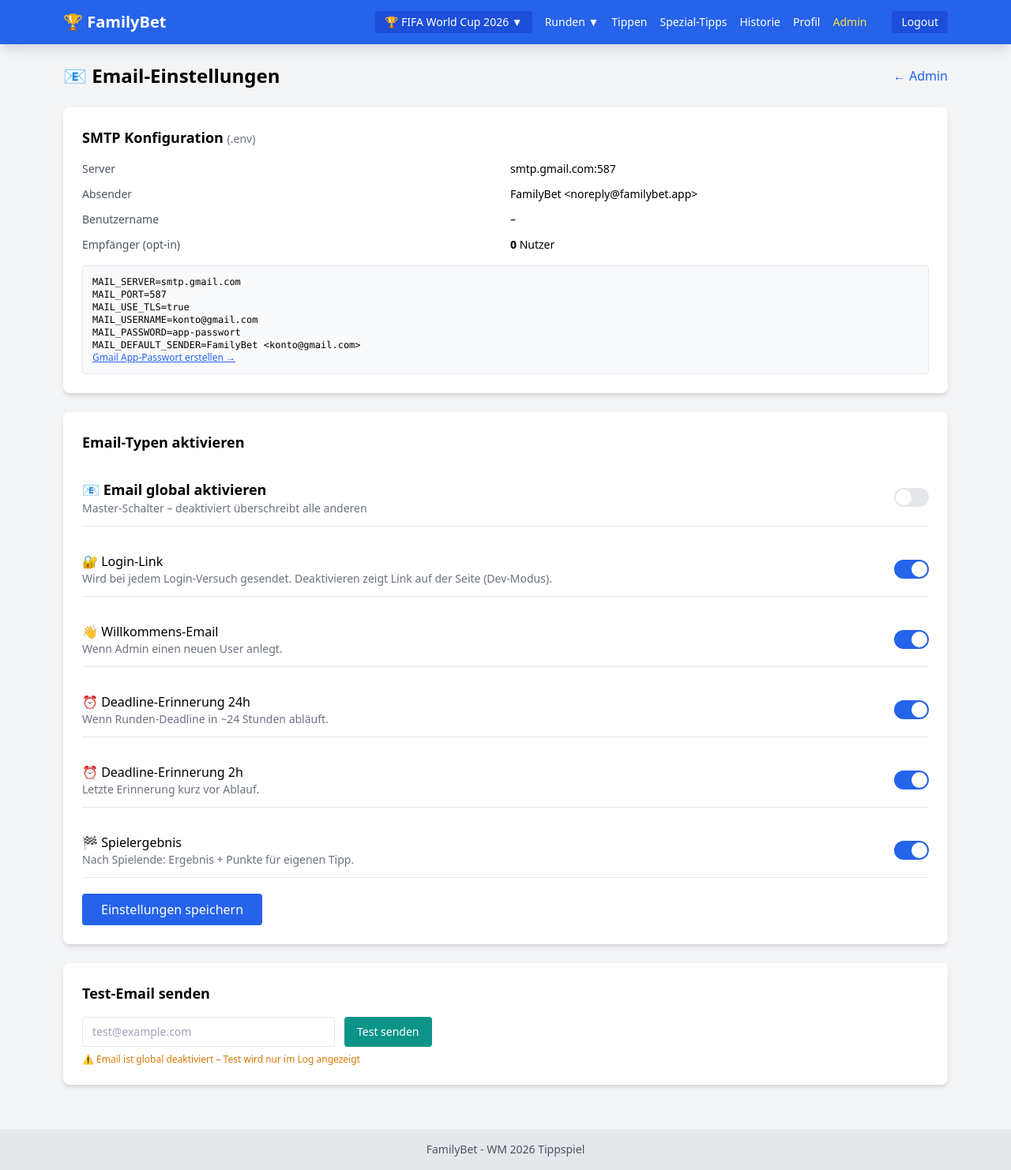
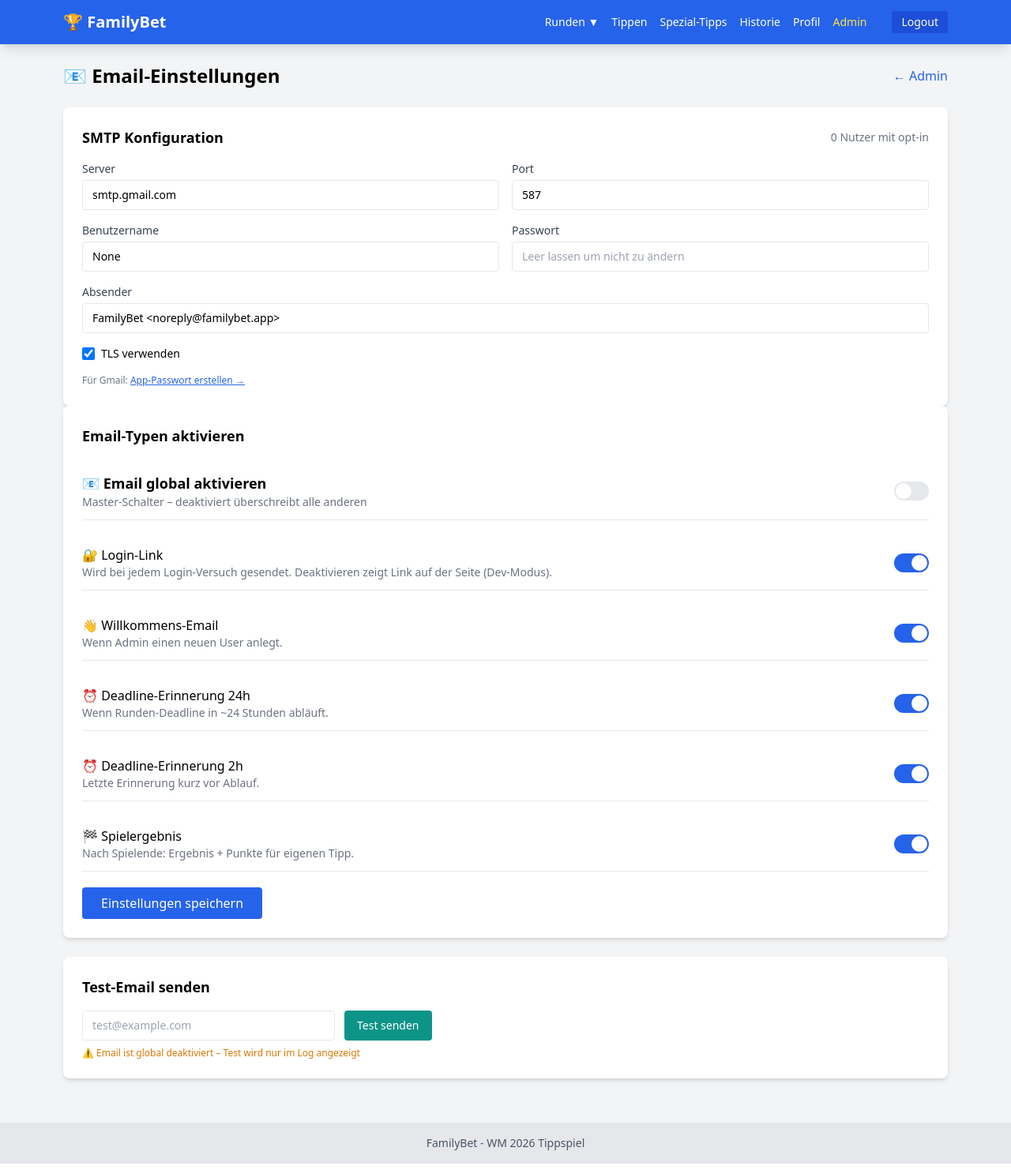
Before and after one commit to ccarpo/familybet, a Flask app: page /admin/email in a window 1280 px wide. Shown: the whole page at 79% size. Run offline with Flask 3, Linux system fonts and the light colour scheme; the visitor is signed in with stand-in values (Sample User, id 1); data comes from the database, SQL or seed files in the repository; some libraries are stand-ins or nearby versions.

Commit message:
fix email

```diff
--- a/app/models.py
+++ b/app/models.py
@@ -437,13 +437,21 @@ class BettingPhaseLock(db.Model):
 
 
 class EmailSettings(db.Model):
-    """Singleton table: admin-controlled toggles for each email type."""
+    """Singleton table: admin-controlled SMTP config and per-type toggles."""
     __tablename__ = 'email_settings'
 
     id = db.Column(db.Integer, primary_key=True)
 
     # Global kill-switch (overrides all below)
     enabled = db.Column(db.Boolean, default=False)
+
+    # SMTP configuration (overrides .env if set)
+    mail_server = db.Column(db.String(200), nullable=True)
+    mail_port = db.Column(db.Integer, nullable=True)
+    mail_use_tls = db.Column(db.Boolean, default=True)
+    mail_username = db.Column(db.String(200), nullable=True)
+    mail_password = db.Column(db.String(200), nullable=True)
+    mail_sender = db.Column(db.String(200), nullable=True)
 
     # Per-type toggles
     send_magic_link = db.Column(db.Boolean, default=True)
--- a/app/routes/admin.py
+++ b/app/routes/admin.py
@@ -372,6 +372,7 @@ def edit_user(user_id):
         target_user.name = name
         target_user.email = email
         target_user.is_admin = is_admin_user
+        target_user.email_notifications = 'email_notifications' in request.form
         db.session.commit()
 
         flash(f'Benutzer {name} aktualisiert', 'success')
@@ -604,6 +605,16 @@ def email_settings():
             settings.send_deadline_24h = 'send_deadline_24h' in request.form
             settings.send_deadline_2h = 'send_deadline_2h' in request.form
             settings.send_match_result = 'send_match_result' in request.form
+            # SMTP fields
+            settings.mail_server = request.form.get('mail_server', '').strip() or None
+            port_str = request.form.get('mail_port', '').strip()
+            settings.mail_port = int(port_str) if port_str.isdigit() else None
+            settings.mail_use_tls = 'mail_use_tls' in request.form
+            settings.mail_username = request.form.get('mail_username', '').strip() or None
+            pwd = request.form.get('mail_password', '').strip()
+            if pwd:
+                settings.mail_password = pwd
+            settings.mail_sender = request.form.get('mail_sender', '').strip() or None
             db.session.commit()
             flash('Email-Einstellungen gespeichert', 'success')
 
@@ -613,21 +624,20 @@ def email_settings():
                 flash('Bitte Email-Adresse angeben', 'error')
             else:
                 from app.services.email_service import send_test_email
-                ok = send_test_email(to_email, user.name)
+                ok, err = send_test_email(to_email, user.name)
                 if ok:
-                    flash(f'Test-Email an {to_email} gesendet ✓', 'success')
-                elif not settings.enabled:
-                    flash('Email ist global deaktiviert. Aktiviere Email oben.', 'warning')
+                    flash(f'✅ Test-Email an {to_email} gesendet', 'success')
                 else:
-                    flash('Email-Versand fehlgeschlagen. SMTP-Konfiguration prüfen.', 'error')
+                    flash(f'❌ Fehler: {err}', 'error')
 
         return redirect(url_for('admin.email_settings'))
 
     mail_config = {
-        'server': current_app.config.get('MAIL_SERVER', ''),
-        'port': current_app.config.get('MAIL_PORT', 587),
-        'username': current_app.config.get('MAIL_USERNAME', ''),
-        'sender': current_app.config.get('MAIL_DEFAULT_SENDER', ''),
+        'server': settings.mail_server or current_app.config.get('MAIL_SERVER', ''),
+        'port': settings.mail_port or current_app.config.get('MAIL_PORT', 587),
+        'username': settings.mail_username or current_app.config.get('MAIL_USERNAME', ''),
+        'sender': settings.mail_sender or current_app.config.get('MAIL_DEFAULT_SENDER', ''),
+        'use_tls': settings.mail_use_tls,
     }
 
     users_with_email = User.query.filter(
--- a/app/templates/admin/edit_user.html
+++ b/app/templates/admin/edit_user.html
@@ -26,6 +26,12 @@
                 <label for="is_admin" class="text-sm font-medium">Admin-Rechte</label>
             </div>
 
+            <div class="flex items-center">
+                <input type="checkbox" name="email_notifications" id="email_notifications" class="mr-2"
+                       {% if target_user.email_notifications %}checked{% endif %}>
+                <label for="email_notifications" class="text-sm font-medium">📧 Email-Benachrichtigungen</label>
+            </div>
+
             <div class="pt-2 border-t">
                 <div class="flex items-center justify-between text-sm">
                     <span class="text-gray-600">Gesamtpunkte:</span>
--- a/app/templates/admin/email_settings.html
+++ b/app/templates/admin/email_settings.html
@@ -9,34 +9,62 @@
         <a href="{{ url_for('admin.index') }}" class="text-blue-600 hover:underline">← Admin</a>
     </div>
 
-    <!-- SMTP Info -->
-    <div class="bg-white rounded-lg shadow-md p-6">
-        <h2 class="text-lg font-bold mb-4">SMTP Konfiguration <span class="text-sm font-normal text-gray-500">(.env)</span></h2>
-        <div class="grid grid-cols-2 gap-3 text-sm">
-            <div class="font-medium text-gray-600">Server</div>
-            <div>{{ mail_config.server }}:{{ mail_config.port }}</div>
-            <div class="font-medium text-gray-600">Absender</div>
-            <div>{{ mail_config.sender or '–' }}</div>
-            <div class="font-medium text-gray-600">Benutzername</div>
-            <div>{{ mail_config.username or '–' }}</div>
-            <div class="font-medium text-gray-600">Empfänger (opt-in)</div>
-            <div><strong>{{ users_with_email }}</strong> Nutzer</div>
+    <!-- Combined settings form -->
+    <form method="POST">
+        <input type="hidden" name="action" value="save">
+
+    <!-- SMTP Konfiguration -->
+    <div class="bg-white rounded-lg shadow-md p-6 space-y-4">
+        <div class="flex items-center justify-between">
+            <h2 class="text-lg font-bold">SMTP Konfiguration</h2>
+            <span class="text-sm text-gray-500">{{ users_with_email }} Nutzer mit opt-in</span>
         </div>
-        <div class="mt-4 bg-gray-50 border rounded p-3 text-xs">
-            <pre class="overflow-x-auto">MAIL_SERVER=smtp.gmail.com
-MAIL_PORT=587
-MAIL_USE_TLS=true
-MAIL_USERNAME=konto@gmail.com
-MAIL_PASSWORD=app-passwort
-MAIL_DEFAULT_SENDER=FamilyBet &lt;konto@gmail.com&gt;</pre>
-            <a href="https://myaccount.google.com/apppasswords" class="text-blue-600 underline" target="_blank">Gmail App-Passwort erstellen →</a>
+
+        <div class="grid grid-cols-1 md:grid-cols-2 gap-4">
+            <div>
+                <label class="block text-sm font-medium text-gray-700 mb-1">Server</label>
+                <input type="text" name="mail_server" value="{{ mail_config.server }}"
+                       placeholder="smtp.gmail.com"
+                       class="w-full border rounded px-3 py-2 text-sm">
+            </div>
+            <div>
+                <label class="block text-sm font-medium text-gray-700 mb-1">Port</label>
+                <input type="number" name="mail_port" value="{{ mail_config.port }}"
+                       placeholder="587"
+                       class="w-full border rounded px-3 py-2 text-sm">
+            </div>
+            <div>
+                <label class="block text-sm font-medium text-gray-700 mb-1">Benutzername</label>
+                <input type="text" name="mail_username" value="{{ mail_config.username }}"
+                       placeholder="konto@gmail.com"
+                       class="w-full border rounded px-3 py-2 text-sm">
+            </div>
+            <div>
+                <label class="block text-sm font-medium text-gray-700 mb-1">Passwort</label>
+                <input type="password" name="mail_password" value=""
+                       placeholder="Leer lassen um nicht zu ändern"
+                       class="w-full border rounded px-3 py-2 text-sm">
+            </div>
+            <div class="md:col-span-2">
+                <label class="block text-sm font-medium text-gray-700 mb-1">Absender</label>
+                <input type="text" name="mail_sender" value="{{ mail_config.sender }}"
+                       placeholder="FamilyBet <konto@gmail.com>"
+                       class="w-full border rounded px-3 py-2 text-sm">
+            </div>
+            <div class="flex items-center gap-2">
+                <input type="checkbox" name="mail_use_tls" id="mail_use_tls"
+                       {% if mail_config.use_tls %}checked{% endif %}
+                       class="w-4 h-4 text-blue-600 rounded">
+                <label for="mail_use_tls" class="text-sm font-medium">TLS verwenden</label>
+            </div>
         </div>
+        <p class="text-xs text-gray-500">
+            Für Gmail: <a href="https://myaccount.google.com/apppasswords" class="text-blue-600 underline" target="_blank">App-Passwort erstellen →</a>
+        </p>
     </div>
 
     <!-- Toggles -->
-    <form method="POST">
-        <input type="hidden" name="action" value="save">
-        <div class="bg-white rounded-lg shadow-md p-6 space-y-5">
+    <div class="bg-white rounded-lg shadow-md p-6 space-y-5">
             <h2 class="text-lg font-bold">Email-Typen aktivieren</h2>
 
             <!-- Global -->
```
Also changed, not shown: app/services/email_service.py (+43 -9 lines), config.py (+11 -23 lines), migrations/012_add_email_settings.py.
